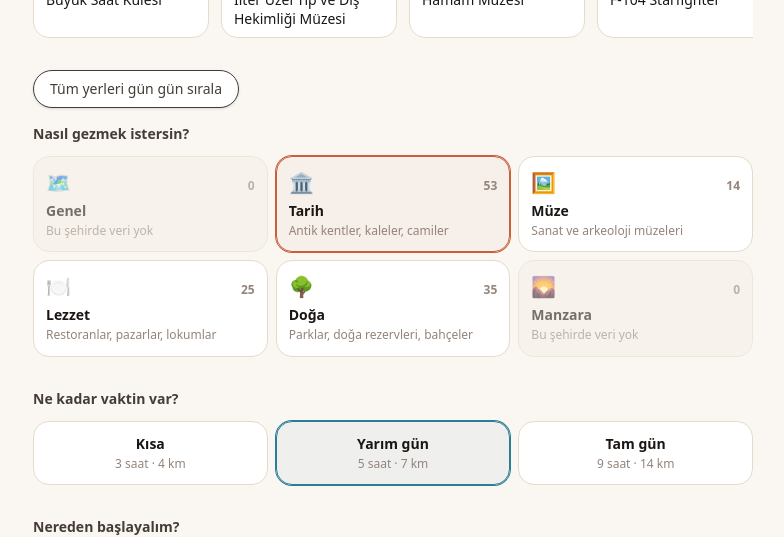
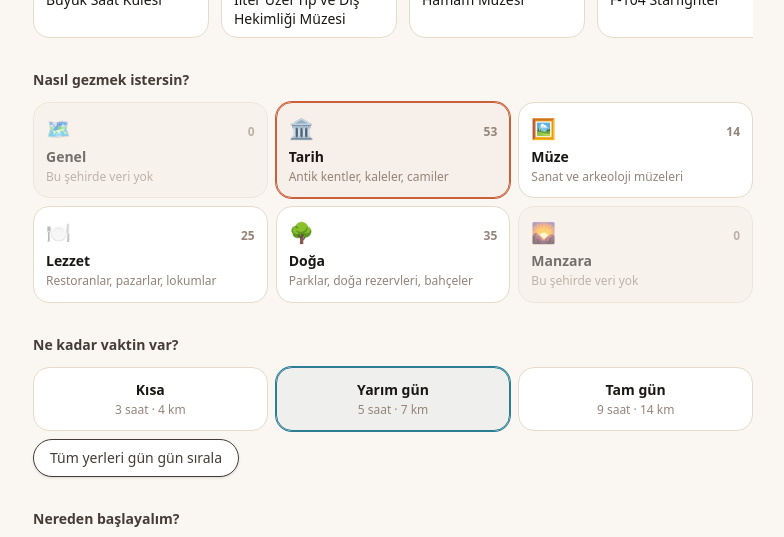
Before and after one commit to omfarat/rota-app, a Next.js app: page /sehir/adana in a window 1280 px wide. Shown: the part 814-1351 px from the top of the page, without its empty margins (247-1031 px from the left). Built offline with nearby package versions, Linux system fonts and the light colour scheme; no server answers.

Commit message:
Move gun-gun button into duration section next to time options

```diff
--- a/src/app/sehir/[slug]/page.tsx
+++ b/src/app/sehir/[slug]/page.tsx
@@ -144,12 +144,6 @@ export default async function CityPage(props: PageProps<"/sehir/[slug]">) {
             </section>
           )}
 
-                    <Link
-            href={`/sehir/${city.slug}/gun-gun`}
-            className="mb-4 inline-flex items-center gap-1.5 rounded-full border border-sand-300 bg-white px-4 py-2 text-sm font-medium text-ink-700 shadow-sm transition hover:bg-sand-100"
-          >
-            Tüm yerleri gün gün sırala
-          </Link>
           <PlanForm city={city} themeCounts={counts} />
 
           <section className="mt-10">
--- a/src/components/plan-form.tsx
+++ b/src/components/plan-form.tsx
@@ -102,6 +102,14 @@ export function PlanForm({
             </button>
           ))}
         </div>
+        <div className="mt-2">
+          <a
+            href={`/sehir/${city.slug}/gun-gun`}
+            className="inline-flex items-center gap-1.5 rounded-full border border-sand-300 bg-white px-4 py-2 text-sm font-medium text-ink-700 shadow-sm transition hover:bg-sand-100"
+          >
+            Tüm yerleri gün gün sırala
+          </a>
+        </div>
       </section>
 
       <section>
```
